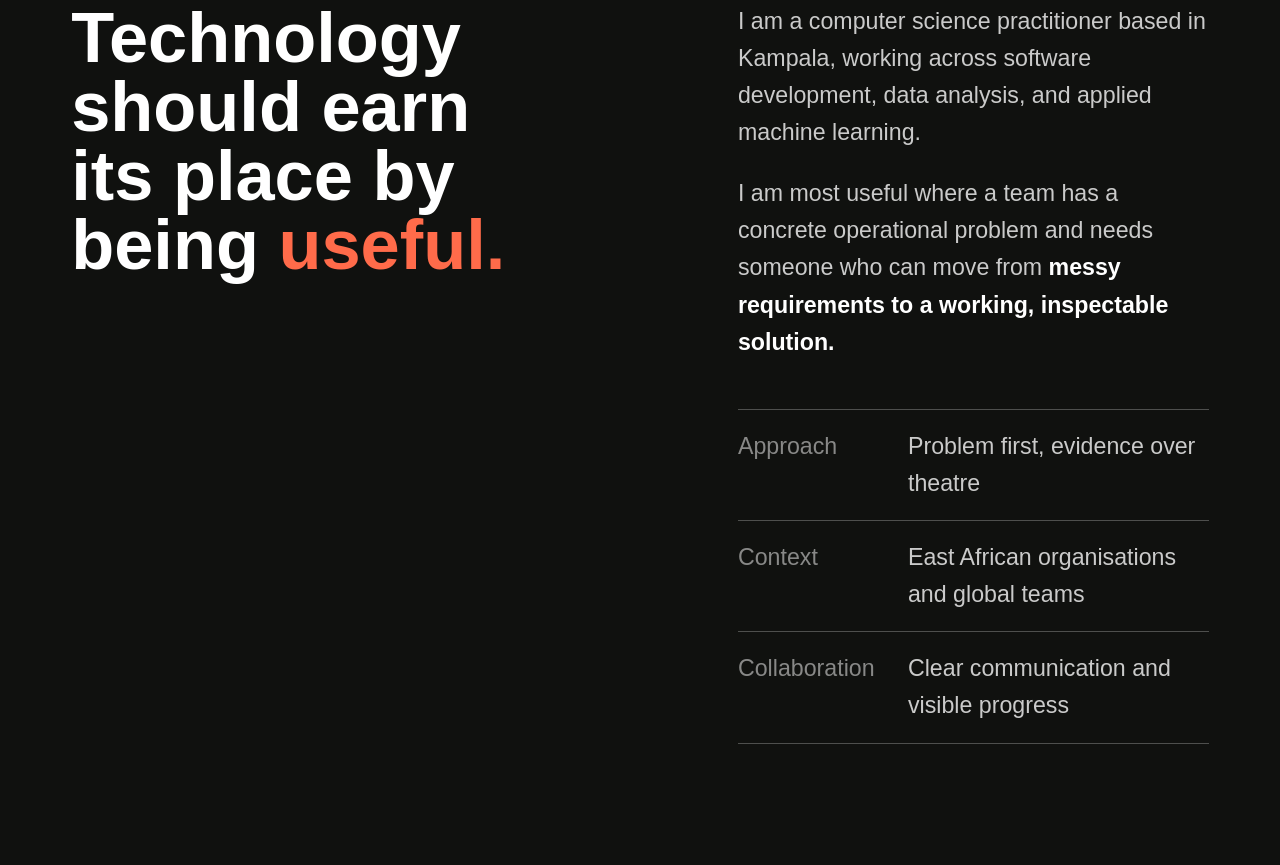
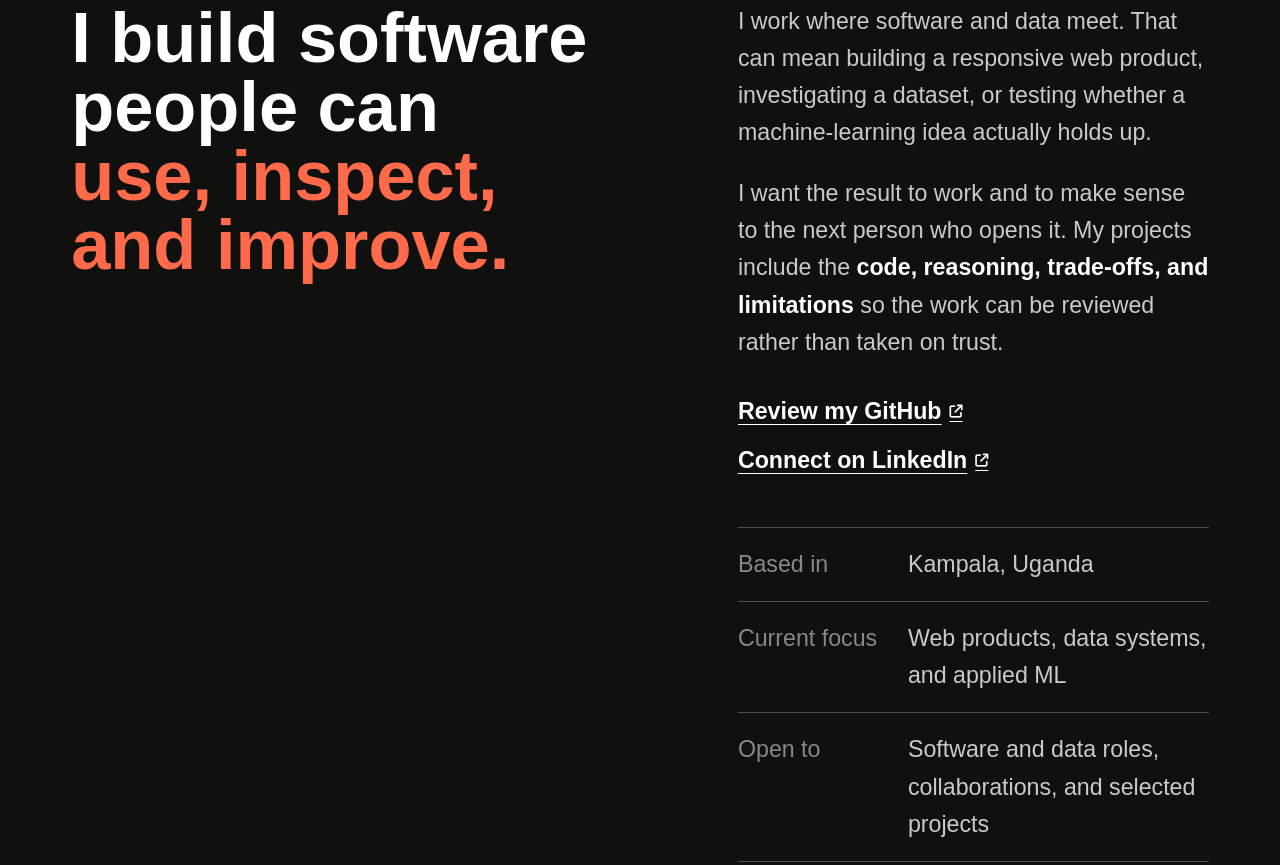
Before and after one commit to Mo-reece/moreece-portfolio, a plain HTML site: page index.html in a window 1280 px wide. Shown: the part 4290-5155 px from the top of the page. Drawn offline with nearby package versions, Linux system fonts and the light colour scheme.

Commit message:
Refine profile copy and professional links

```diff
--- a/index.html
+++ b/index.html
@@ -131,6 +131,8 @@
         .about-copy { font-size: clamp(1.15rem,2vw,1.45rem); color: rgba(255,255,255,.78); }
         .about-copy p { margin: 0 0 24px; }
         .about-copy strong { color: var(--white); }
+        .about-actions { display: flex; flex-wrap: wrap; gap: 12px 24px; margin-top: 32px; }
+        .about-actions .text-link { color: var(--white); }
         .profile-facts { margin: 48px 0 0; border-top: 1px solid rgba(255,255,255,.26); }
         .profile-facts div { display: grid; grid-template-columns: 150px 1fr; gap: 20px; padding: 18px 0; border-bottom: 1px solid rgba(255,255,255,.26); }
         .profile-facts dt, .profile-facts dd { margin: 0; }
@@ -353,14 +355,18 @@
 
         <section class="section about" id="about">
             <div class="shell about-layout">
-                <div class="reveal"><h2>Technology should earn its place by being <span>useful.</span></h2></div>
+                <div class="reveal"><h2>I build software people can <span>use, inspect, and improve.</span></h2></div>
                 <div class="about-copy reveal">
-                    <p>I am a computer science practitioner based in Kampala, working across software development, data analysis, and applied machine learning.</p>
-                    <p>I am most useful where a team has a concrete operational problem and needs someone who can move from <strong>messy requirements to a working, inspectable solution.</strong></p>
+                    <p>I work where software and data meet. That can mean building a responsive web product, investigating a dataset, or testing whether a machine-learning idea actually holds up.</p>
+                    <p>I want the result to work and to make sense to the next person who opens it. My projects include the <strong>code, reasoning, trade-offs, and limitations</strong> so the work can be reviewed rather than taken on trust.</p>
+                    <div class="about-actions">
+                        <a class="text-link" href="https://github.com/Mo-reece" target="_blank" rel="noopener noreferrer">Review my GitHub <i class="fa-solid fa-arrow-up-right-from-square" aria-hidden="true"></i></a>
+                        <a class="text-link" href="https://www.linkedin.com/in/maurice-leonard-okurut-26a048356" target="_blank" rel="noopener noreferrer">Connect on LinkedIn <i class="fa-solid fa-arrow-up-right-from-square" aria-hidden="true"></i></a>
+                    </div>
                     <dl class="profile-facts">
-                        <div><dt>Approach</dt><dd>Problem first, evidence over theatre</dd></div>
-                        <div><dt>Context</dt><dd>East African organisations and global teams</dd></div>
-                        <div><dt>Collaboration</dt><dd>Clear communication and visible progress</dd></div>
+                        <div><dt>Based in</dt><dd>Kampala, Uganda</dd></div>
+                        <div><dt>Current focus</dt><dd>Web products, data systems, and applied ML</dd></div>
+                        <div><dt>Open to</dt><dd>Software and data roles, collaborations, and selected projects</dd></div>
                     </dl>
                 </div>
             </div>
```
